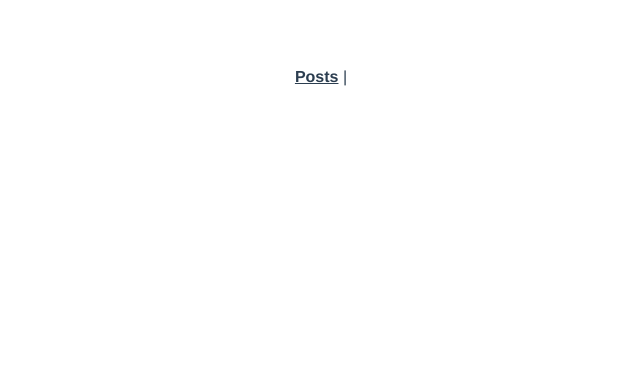
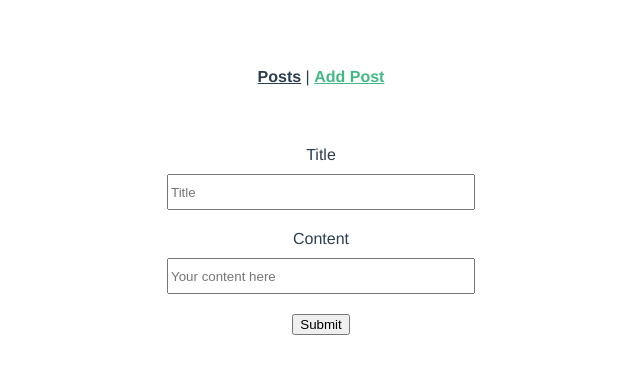
Before and after one commit to sezanaf/blog-app, a Vue app: page /add in a window 1280 px wide. Shown: the top 374 px of the page, without its empty margins (319-959 px from the left). Built offline with nearby package versions, Linux system fonts and the light colour scheme.

Commit message:
Zadatak 4

```diff
--- a/src/App.vue
+++ b/src/App.vue
@@ -1,7 +1,12 @@
 <template>
   <div id="app">
     <div id="nav">
-      <div id="nav"><router-link to="/">Posts</router-link> |</div>
+      <div id="nav">
+        <router-link to="/">Posts</router-link> |
+        <router-link class="nav-link" :to="{ name: 'add' }"
+          >Add Post</router-link
+        >
+      </div>
     </div>
     <router-view />
   </div>
--- /dev/null
+++ b/src/components/AddPost.vue
@@ -0,0 +1,83 @@
+<template>
+  <div>
+    <form @submit.prevent="submitForm">
+      <div>
+        <label>Title</label>
+        <input
+          id="title"
+          name="title"
+          placeholder="Title"
+          type="text"
+          required="required"
+          v-model="post.title"
+        />
+      </div>
+      <div>
+        <label>Content</label>
+        <input
+          id="text"
+          name="text"
+          placeholder="Your content here"
+          type="text"
+          v-model="post.text"
+        />
+      </div>
+      <div>
+        <button name="submit" type="submit" class="btn btn-primary">
+          Submit
+        </button>
+      </div>
+    </form>
+  </div>
+</template>
+
+<script>
+import postsService from "../services/PostsService";
+
+export default {
+  data() {
+    return {
+      post: {
+        title: "",
+        text: "",
+      },
+    };
+  },
+
+  async created() {
+    if (this.$route.params.id) {
+      const post = await postsService.getPost(this.$route.params.id);
+      this.post = post;
+    }
+  },
+
+  methods: {
+    submitForm() {
+      const post = postsService.addPost(this.post);
+      this.post = post;
+
+      this.redirectToPosts();
+    },
+
+    redirectToPosts() {
+      this.$router.push({ name: "posts" });
+    },
+  },
+};
+</script>
+
+<style scoped>
+label {
+  display: block;
+  margin-bottom: 10px;
+}
+
+div {
+  margin-bottom: 20px;
+}
+
+input {
+  width: 300px;
+  height: 30px;
+}
+</style>
--- a/src/components/AppPosts.vue
+++ b/src/components/AppPosts.vue
@@ -4,11 +4,11 @@
     <div v-for="post in posts" :key="post.id">
       <h2>{{ post.title }}</h2>
       <div>{{ post.text.substr(0, 40) }}...</div>
+      <!-- <div>
+        <span>Posted at {{ post.createdAt }}</span>
+      </div> -->
       <div>
-        <span>Posted at {{ post.createdAt }}</span>
-      </div>
-      <div>
-        <router-link :to="{ name: 'post', params: { id: post.id } }"
+        <router-link :to="{ name: 'view', params: { id: post.id } }"
           >View Post</router-link
         >
       </div>
@@ -17,18 +17,18 @@
 </template>
 
 <script>
-import { postsService } from "../services/PostsService";
+import postsService from "../services/PostsService";
 
 export default {
   data() {
     return {
-      data: [],
+      posts: null,
     };
   },
 
   async created() {
     const posts = await postsService.getAll();
-    this.data = posts;
+    this.posts = posts;
   },
 };
 </script>
--- a/src/components/SinglePost.vue
+++ b/src/components/SinglePost.vue
@@ -11,17 +11,18 @@
 </template>
 
 <script>
-import { postsService } from "../services/PostsService";
+import postsService from "../services/PostsService";
+
 export default {
   data() {
     return {
-      data: {},
+      post: {},
     };
   },
 
   async created() {
-    const post = await postsService.getPost();
-    this.data = post;
+    const post = await postsService.getPost(this.$route.params.id);
+    this.post = post;
   },
 };
 </script>
--- a/src/router/index.js
+++ b/src/router/index.js
@@ -2,6 +2,7 @@ import Vue from "vue";
 import VueRouter from "vue-router";
 import AppPosts from "../components/AppPosts.vue";
 import SinglePost from "../components/SinglePost.vue";
+import AddPost from "../components/AddPost.vue";
 
 Vue.use(VueRouter);
 
@@ -9,6 +10,7 @@ const routes = [
   {
     path: "/",
     redirect: "/posts",
+    name: "home",
   },
   {
     path: "/posts",
@@ -17,8 +19,13 @@ const routes = [
   },
   {
     path: "/posts/:id",
-    name: "post",
+    name: "view",
     component: SinglePost,
+  },
+  {
+    path: "/add",
+    component: AddPost,
+    name: "add",
   },
 ];
 
--- a/src/services/PostsService.js
+++ b/src/services/PostsService.js
@@ -18,6 +18,11 @@ class PostsService {
     const { data } = await this.client.get(`posts/${id}`);
     return data;
   }
+
+  async addPost(post) {
+    const data = await this.client.post("posts", post);
+    return data;
+  }
 }
 
 export default new PostsService();
```
